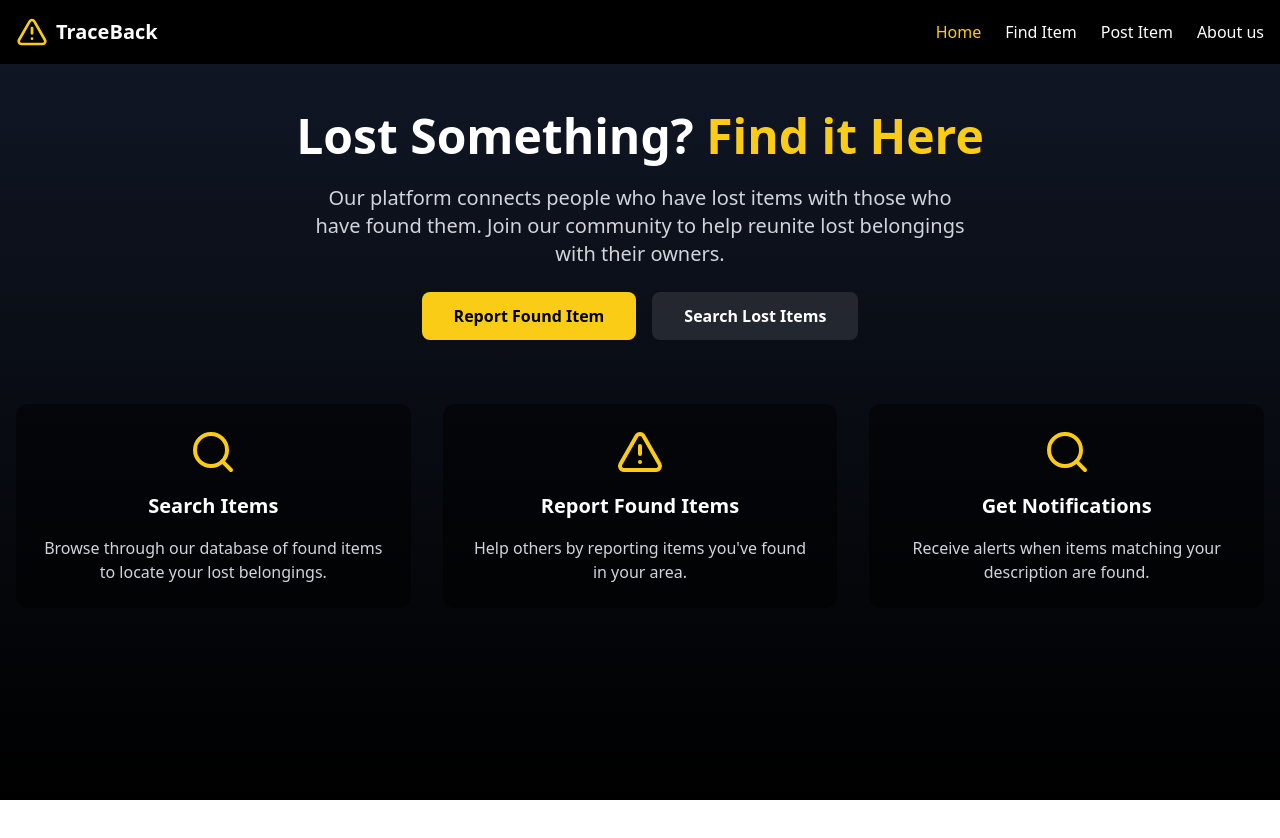
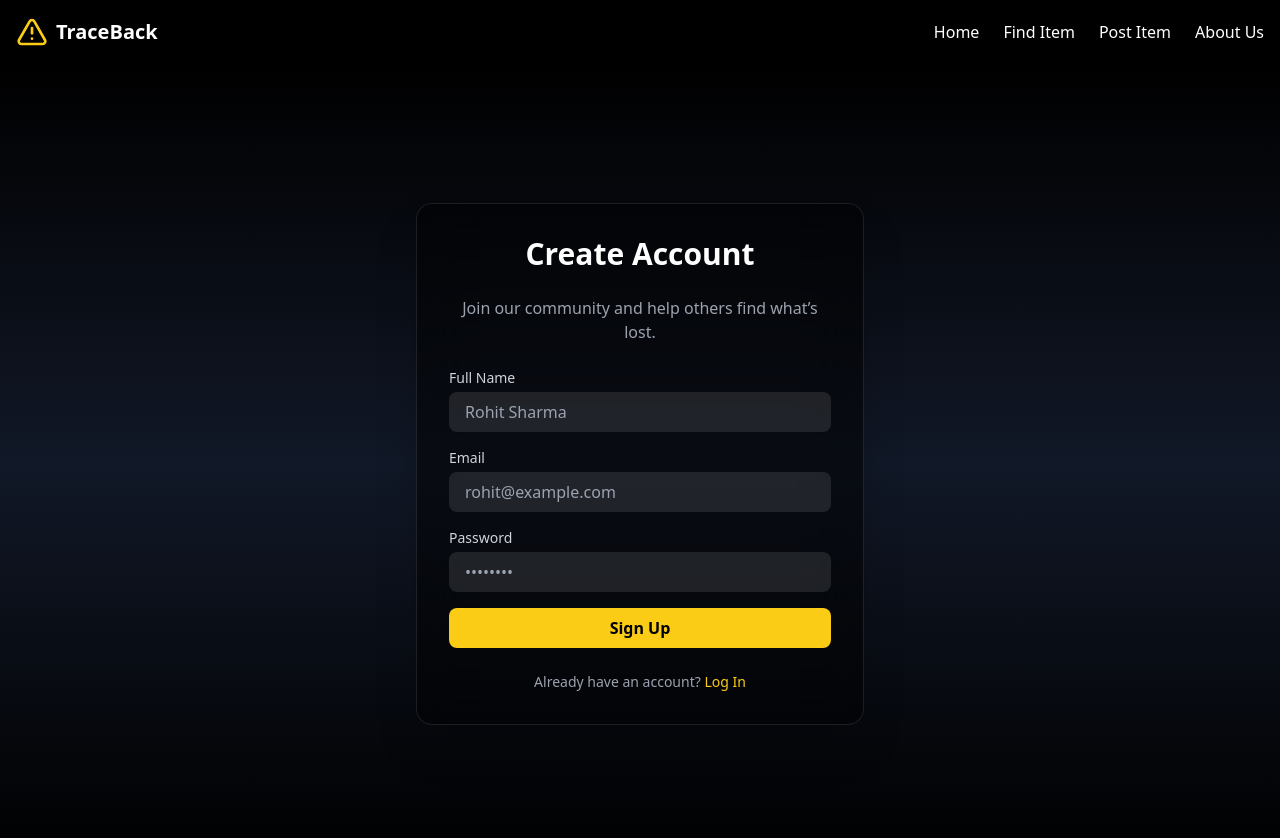
Before and after one commit to rushipatil05/TraceBack, a React (Vite) app in the folder client/: page /signup in a window 1280 px wide. Shown: the top 838 px of the page. Before the commit the page ends 800 px from the top, so only its background shows below. Built offline with nearby package versions, Linux system fonts and the light colour scheme.

Commit message:
adding signup

```diff
--- a/client/src/App.jsx
+++ b/client/src/App.jsx
@@ -1,35 +1,33 @@
-import React, { useState, useEffect } from "react";
+import React from "react";
+import { BrowserRouter as Router, Routes, Route, BrowserRouter } from "react-router-dom";
+
 import { Navbar } from "./components/Navbar.jsx";
 import { Home } from "./components/Home.jsx";
 import { FindItem } from "./components/FindItem.jsx";
 import { PostItem } from "./components/PostItem.jsx";
 import { AboutUs } from "./components/AboutUs.jsx";
+import Login from "./components/Login.jsx";
+import Signup from "./components/signup.jsx";
 
 function App() {
-  const [currentSection, setCurrentSection] = useState("home");
-  useEffect(() => {
-    const savedSection = localStorage.getItem("currentSection");
-    if (savedSection) {
-      setCurrentSection(savedSection);
-    }
-  }, []);
-
-  // Save section to localStorage whenever it changes
-  useEffect(() => {
-    localStorage.setItem("currentSection", currentSection);
-  }, [currentSection]);
-
   return (
     <div className="min-h-screen bg-gradient-to-b from-gray-900 to-black">
-      <>
-        <Navbar currentSection={currentSection} onNavigate={setCurrentSection} />
-        <main className="container mx-auto px-4 py-12">
-          {currentSection === "home" && <Home onNavigate={setCurrentSection} />}
-          {currentSection === "find" && <FindItem />}
-          {currentSection === "post" && <PostItem />}
-          {currentSection === "about" && <AboutUs />}
+      <BrowserRouter future={{
+          v7_startTransition: true,
+          v7_relativeSplatPath: true,
+        }}>
+        <Navbar />
+        <main>
+          <Routes>
+            <Route path="/" element={<Home />} />
+            <Route path="/find" element={<FindItem />} />
+            <Route path="/post" element={<PostItem />} />
+            <Route path="/about" element={<AboutUs />} />
+            <Route path="/login" element={<Login />} />
+            <Route path="/signup" element={<Signup />} />
+          </Routes>
         </main>
-      </>
+      </BrowserRouter>
     </div>
   );
 }
--- a/client/src/components/Home.jsx
+++ b/client/src/components/Home.jsx
@@ -1,5 +1,7 @@
 import React from 'react';
 import { Search, AlertTriangle } from 'lucide-react';
+import { Link } from "react-router-dom";
+
 export function Home({ onNavigate }) {
   return (
     <div className="space-y-16">
--- /dev/null
+++ b/client/src/components/Login.jsx
@@ -0,0 +1,47 @@
+import React from "react";
+import { Link } from "react-router-dom";
+
+export default function Login() {
+  return (
+    <div className="min-h-screen flex items-center justify-center bg-gradient-to-b from-black via-gray-900 to-black p-4">
+      <div className="bg-black/50 backdrop-blur-xl border border-white/10 rounded-2xl shadow-2xl w-full max-w-md p-8 text-center space-y-6">
+        <h2 className="text-3xl font-bold text-white">Welcome Back</h2>
+        <p className="text-gray-400">Log in to continue your journey.</p>
+
+        <form className="space-y-4 text-left">
+          <div>
+            <label className="block text-gray-300 text-sm mb-1">Email</label>
+            <input
+              type="email"
+              className="w-full bg-white/10 text-white rounded-lg px-4 py-2 outline-none focus:ring-2 focus:ring-yellow-400 placeholder-gray-400"
+              placeholder="you@example.com"
+            />
+          </div>
+
+          <div>
+            <label className="block text-gray-300 text-sm mb-1">Password</label>
+            <input
+              type="password"
+              className="w-full bg-white/10 text-white rounded-lg px-4 py-2 outline-none focus:ring-2 focus:ring-yellow-400 placeholder-gray-400"
+              placeholder="••••••••"
+            />
+          </div>
+
+          <button
+            type="submit"
+            className="w-full bg-yellow-400 text-black font-semibold rounded-lg py-2 hover:bg-yellow-500 transition-colors"
+          >
+            Log In
+          </button>
+        </form>
+
+        <p className="text-gray-400 text-sm">
+          Don’t have an account?{" "}
+          <Link to="/signup" className="text-yellow-400 hover:underline">
+            Sign Up
+          </Link>
+        </p>
+      </div>
+    </div>
+  );
+}
--- a/client/src/components/Navbar.jsx
+++ b/client/src/components/Navbar.jsx
@@ -1,17 +1,16 @@
-import React, { useState, useEffect, useRef } from 'react';
-import { AlertTriangle } from 'lucide-react';
-import { Link } from './Link';
+import React, { useState, useEffect, useRef } from "react";
+import { AlertTriangle } from "lucide-react";
+import { NavLink } from "react-router-dom";
 
-export function Navbar({ currentSection, onNavigate }) {
+export function Navbar() {
   const [isSidebarOpen, setSidebarOpen] = useState(false);
   const sidebarRef = useRef(null);
-  const buttonRef = useRef(null); // ref for hamburger
+  const buttonRef = useRef(null);
 
   const handleSidebarToggle = () => {
     setSidebarOpen(!isSidebarOpen);
   };
 
-  // Close sidebar if clicked outside (ignore sidebar & hamburger)
   useEffect(() => {
     const handleClickOutside = (event) => {
       if (
@@ -25,29 +24,25 @@ export function Navbar({ currentSection, onNavigate }) {
     };
 
     if (isSidebarOpen) {
-      document.addEventListener('mousedown', handleClickOutside);
+      document.addEventListener("mousedown", handleClickOutside);
     }
 
     return () => {
-      document.removeEventListener('mousedown', handleClickOutside);
+      document.removeEventListener("mousedown", handleClickOutside);
     };
   }, [isSidebarOpen]);
 
-  const handleLinkClick = (section) => {
-    onNavigate(section);
-    setSidebarOpen(false);
-  };
+  const closeSidebar = () => setSidebarOpen(false);
 
   return (
     <nav className="relative z-50">
-      {/* Main Content Navbar */}
+      {/* Main Navbar */}
       <div className="bg-black p-4 sticky top-0 z-50 flex justify-between items-center">
-        <Link active={currentSection === 'home'} onClick={() => onNavigate('home')}>
-          <div className="flex items-center gap-2">
-            <AlertTriangle className="h-8 w-8 text-yellow-400" />
-            <span className="text-xl font-bold text-white">TraceBack</span>
-          </div>
-        </Link>
+        {/* Logo */}
+        <NavLink to="/" className="flex items-center gap-2">
+          <AlertTriangle className="h-8 w-8 text-yellow-400" />
+          <span className="text-xl font-bold text-white">TraceBack</span>
+        </NavLink>
 
         {/* Mobile toggle */}
         <button
@@ -71,28 +66,49 @@ export function Navbar({ currentSection, onNavigate }) {
           </svg>
         </button>
 
-        {/* Desktop horizontal links */}
+        {/* Desktop links */}
         <div className="hidden lg:flex gap-6">
-          <Link active={currentSection === 'home'} onClick={() => onNavigate('home')}>
+          <NavLink
+            to="/"
+            className={({ isActive }) =>
+              `hover:text-yellow-400 ${isActive ? "text-yellow-400" : "text-white"}`
+            }
+          >
             Home
-          </Link>
-          <Link active={currentSection === 'find'} onClick={() => onNavigate('find')}>
+          </NavLink>
+          <NavLink
+            to="/find"
+            className={({ isActive }) =>
+              `hover:text-yellow-400 ${isActive ? "text-yellow-400" : "text-white"}`
+            }
+          >
             Find Item
-          </Link>
-          <Link active={currentSection === 'post'} onClick={() => onNavigate('post')}>
+          </NavLink>
+          <NavLink
+            to="/post"
+            className={({ isActive }) =>
+              `hover:text-yellow-400 ${isActive ? "text-yellow-400" : "text-white"}`
+            }
+          >
             Post Item
-          </Link>
-          <Link active={currentSection === 'about'} onClick={() => onNavigate('about')}>
-            About us
-          </Link>
+          </NavLink>
+          <NavLink
+            to="/about"
+            className={({ isActive }) =>
+              `hover:text-yellow-400 ${isActive ? "text-yellow-400" : "text-white"}`
+            }
+          >
+            About Us
+          </NavLink>
         </div>
       </div>
 
-      {/* Right Sidebar */}
+      {/* Sidebar (Mobile) */}
       <div
         ref={sidebarRef}
-        className={`fixed top-0 right-0 h-full w-48 bg-black/70 backdrop-blur-md border-l-2 border-yellow-400 flex flex-col justify-center items-center gap-12 text-white transition-transform duration-300 ${isSidebarOpen ? 'translate-x-0' : 'translate-x-full'
-          }`}
+        className={`fixed top-0 right-0 h-full w-48 bg-black/70 backdrop-blur-md border-l-2 border-yellow-400 flex flex-col justify-center items-center gap-12 text-white transition-transform duration-300 ${
+          isSidebarOpen ? "translate-x-0" : "translate-x-full"
+        }`}
       >
         {/* Close Button */}
         <button
@@ -103,18 +119,42 @@ export function Navbar({ currentSection, onNavigate }) {
         </button>
 
         {/* Sidebar Links */}
-        <Link active={currentSection === 'home'} onClick={() => handleLinkClick('home')}>
+        <NavLink
+          to="/"
+          onClick={closeSidebar}
+          className={({ isActive }) =>
+            `hover:text-yellow-400 ${isActive ? "text-yellow-400" : "text-white"}`
+          }
+        >
           Home
-        </Link>
-        <Link active={currentSection === 'find'} onClick={() => handleLinkClick('find')}>
+        </NavLink>
+        <NavLink
+          to="/find"
+          onClick={closeSidebar}
+          className={({ isActive }) =>
+            `hover:text-yellow-400 ${isActive ? "text-yellow-400" : "text-white"}`
+          }
+        >
           Find Item
-        </Link>
-        <Link active={currentSection === 'post'} onClick={() => handleLinkClick('post')}>
+        </NavLink>
+        <NavLink
+          to="/post"
+          onClick={closeSidebar}
+          className={({ isActive }) =>
+            `hover:text-yellow-400 ${isActive ? "text-yellow-400" : "text-white"}`
+          }
+        >
           Post Item
-        </Link>
-        <Link active={currentSection === 'about'} onClick={() => handleLinkClick('about')}>
-          About us
-        </Link>
+        </NavLink>
+        <NavLink
+          to="/about"
+          onClick={closeSidebar}
+          className={({ isActive }) =>
+            `hover:text-yellow-400 ${isActive ? "text-yellow-400" : "text-white"}`
+          }
+        >
+          About Us
+        </NavLink>
       </div>
     </nav>
   );
--- a/client/src/components/PostItem.jsx
+++ b/client/src/components/PostItem.jsx
@@ -3,6 +3,7 @@ import { Upload } from "lucide-react";
 import axios from "axios";
 import { ToastContainer, toast } from "react-toastify";
 import "react-toastify/dist/ReactToastify.css";
+import { Link } from "react-router-dom";
 
 export function PostItem() {
   const [formData, setFormData] = useState({
--- /dev/null
+++ b/client/src/components/Signup.jsx
@@ -0,0 +1,71 @@
+import axios from "axios"; //use to post the data
+import React, { useState } from "react";
+import { Link } from "react-router-dom";
+
+export default function Signup() {
+    const[name,setName]=useState();
+    const[email,setEmail]=useState();
+    const[password,setPassword]=useState();
+
+    const handleSubmit = (e) =>{
+        e.preventDefault();
+        axios.post('',{name,email,password}).then(result => console.log(result))
+        .catch(err=>console.log(err));
+    }
+  return (
+    <div className="min-h-screen flex items-center justify-center bg-gradient-to-b from-black via-gray-900 to-black p-4">
+      <div className="bg-black/50 backdrop-blur-xl border border-white/10 rounded-2xl shadow-2xl w-full max-w-md p-8 text-center space-y-6">
+        <h2 className="text-3xl font-bold text-white">Create Account</h2>
+        <p className="text-gray-400">
+          Join our community and help others find what’s lost.
+        </p>
+
+        <form className="space-y-4 text-left" onSubmit={handleSubmit}>
+          <div>
+            <label className="block text-gray-300 text-sm mb-1">Full Name</label>
+            <input
+              type="text"
+              className="w-full bg-white/10 text-white rounded-lg px-4 py-2 outline-none focus:ring-2 focus:ring-yellow-400 placeholder-gray-400"
+              placeholder="Rohit Sharma"
+              onChange={(e)=>setName(e.target.value)}//assign the value
+            />
+          </div>
+
+          <div>
+            <label className="block text-gray-300 text-sm mb-1">Email</label>
+            <input
+              type="email"
+              className="w-full bg-white/10 text-white rounded-lg px-4 py-2 outline-none focus:ring-2 focus:ring-yellow-400 placeholder-gray-400"
+              placeholder="rohit@example.com"
+              onChange={(e)=>setEmail(e.target.value)}//assign the value
+            />
+          </div>
+
+          <div>
+            <label className="block text-gray-300 text-sm mb-1">Password</label>
+            <input
+              type="password"
+              className="w-full bg-white/10 text-white rounded-lg px-4 py-2 outline-none focus:ring-2 focus:ring-yellow-400 placeholder-gray-400"
+              placeholder="••••••••"
+              onChange={(e)=>setPassword(e.target.value)}//assign the value
+            />
+          </div>
+
+          <button
+            type="submit"
+            className="w-full bg-yellow-400 text-black font-semibold rounded-lg py-2 hover:bg-yellow-500 transition-colors"
+          >
+            Sign Up
+          </button>
+        </form>
+
+        <p className="text-gray-400 text-sm">
+          Already have an account?{" "}
+          <Link to="/login" className="text-yellow-400 hover:underline">
+            Log In
+          </Link>
+        </p>
+      </div>
+    </div>
+  );
+}
```
